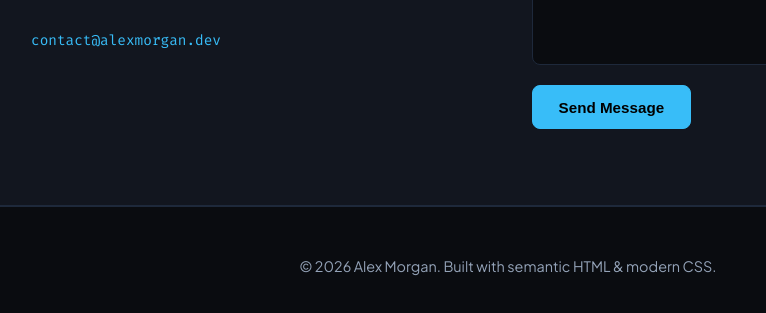
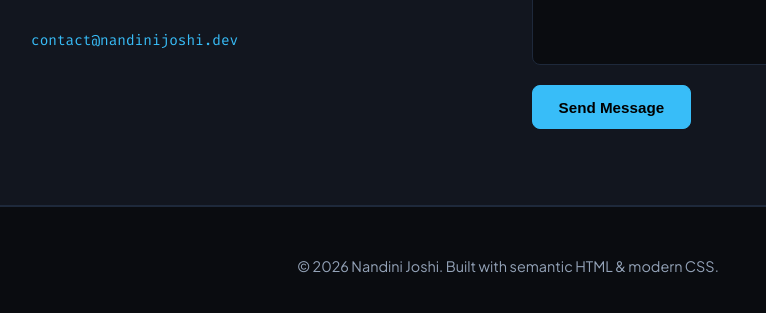
Before and after one commit to Nandu251026/NVLJtech-portfolio, a website: page public/index.html in a window 1280 px wide. Shown: the part 2155-2468 px from the top of the page, 132-898 px from the left. Drawn offline with Linux system fonts and the light colour scheme.

Commit message:
update: portfolio content and UI in index.html

```diff
--- a/public/index.html
+++ b/public/index.html
@@ -3,7 +3,7 @@
 <head>
   <meta charset="UTF-8">
   <meta name="viewport" content="width=device-width, initial-scale=1.0">
-  <title>Alex Morgan | Designer & Full-Stack Developer</title>
+  <title>Nandini Joshi | Designer & Full-Stack Developer</title>
   <link rel="preconnect" href="https://fonts.googleapis.com">
   <link rel="preconnect" href="https://fonts.gstatic.com" crossorigin>
   <link href="https://fonts.googleapis.com/css2?family=Plus+Jakarta+Sans:wght@400;500;600;700;800&family=Fira+Code:wght@400;500&display=swap" rel="stylesheet">
@@ -526,7 +526,7 @@
           Whether you need a design overhaul, a web application built from scratch, or assistance with existing codebases, feel free to drop a line.
         </p>
         <p style="font-family: var(--font-mono); font-size: 0.9rem; color: var(--accent);">
-          contact@alexmorgan.dev
+          contact@nandinijoshi.dev
         </p>
       </div>
 
@@ -553,7 +553,7 @@
   <!-- Footer -->
   <footer>
     <div class="container">
-      <p>&copy; 2026 Alex Morgan. Built with semantic HTML & modern CSS.</p>
+      <p>&copy; 2026 Nandini Joshi. Built with semantic HTML & modern CSS.</p>
     </div>
   </footer>
 
```
